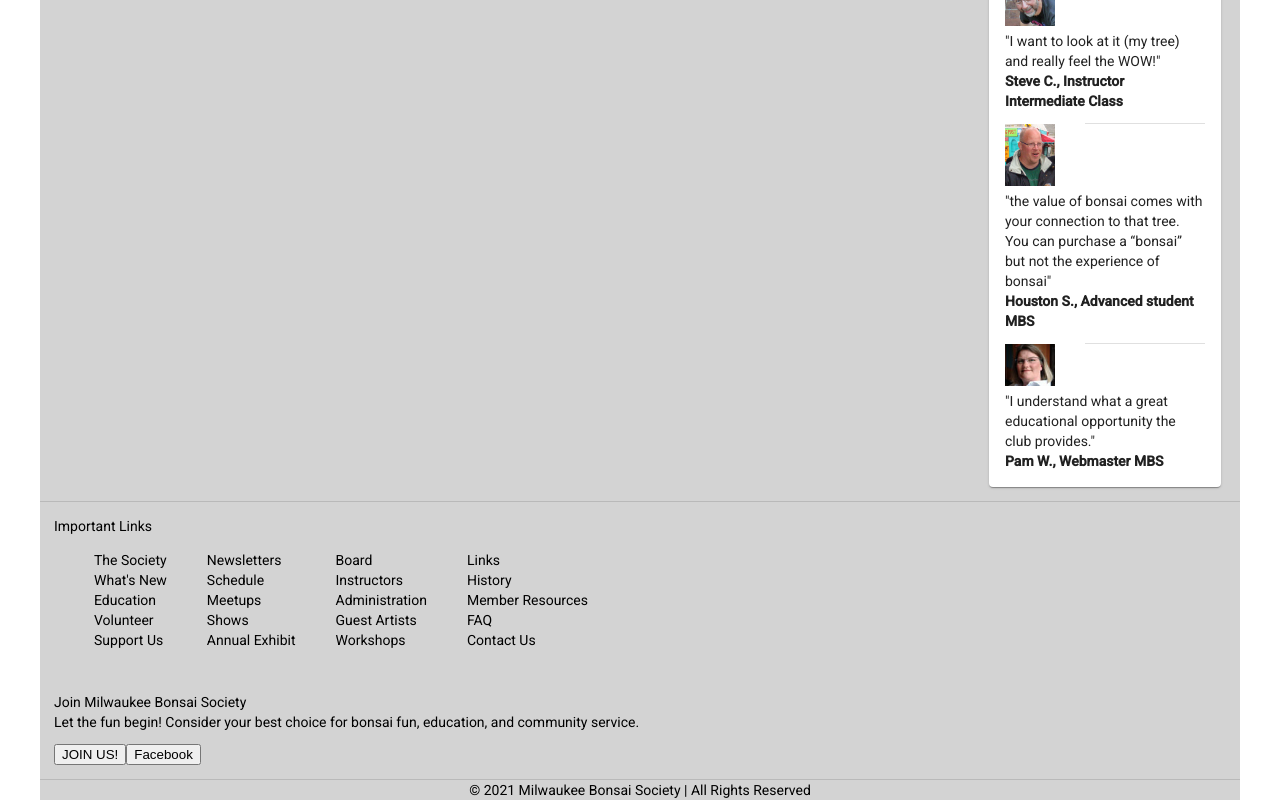
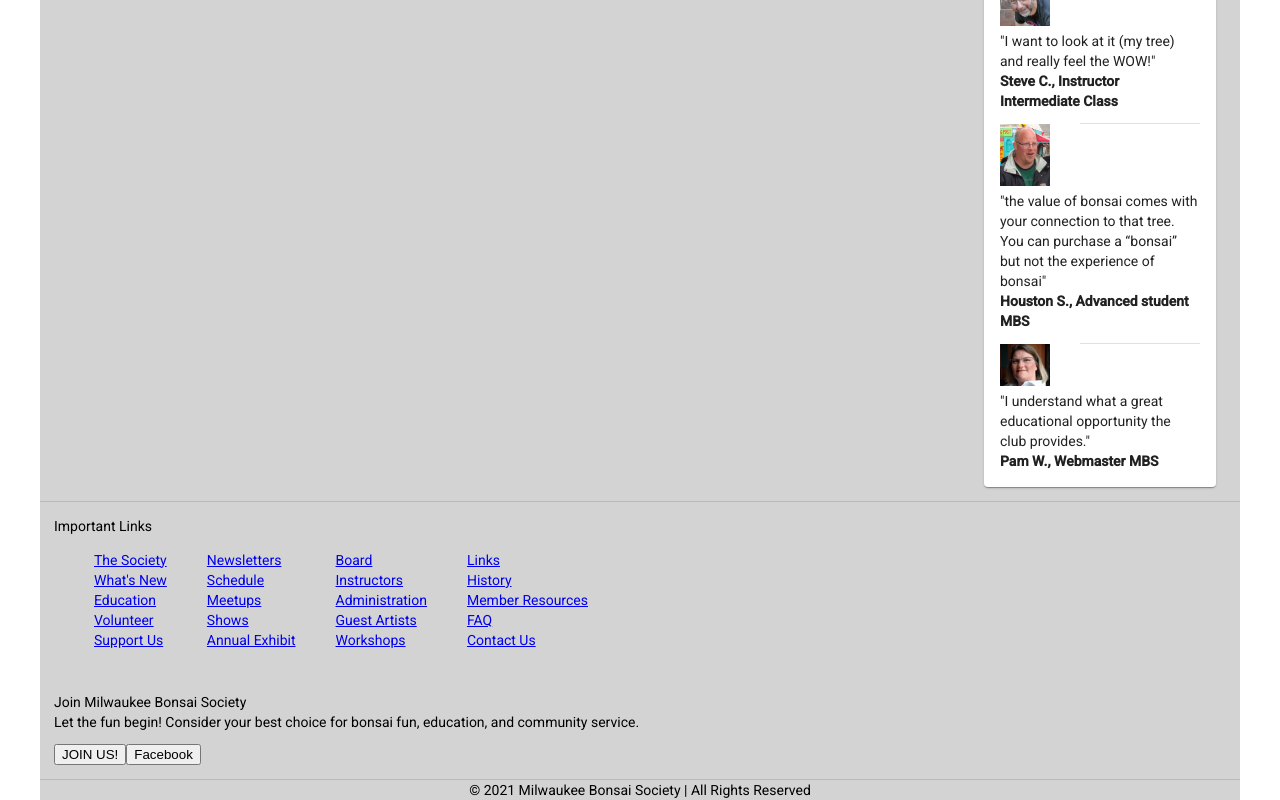
Before and after one commit to heinzja/milwaukee-bonsai-society-angular-mock-up, an Angular app: page /home in a window 1280 px wide. Shown: the part 1389-2189 px from the top of the page. Built offline with nearby package versions, Linux system fonts and the light colour scheme.

Commit message:
-- implemented footer links

```diff
--- a/src/app/content/home/home.component.html
+++ b/src/app/content/home/home.component.html
@@ -9,7 +9,7 @@
     <button>Go to MABA Symposium!</button>
   </div>
 
-  <div style="display: flex; flex-wrap: wrap; justify-content: space-evenly">
+  <div id="content">
     <mat-card style="width: 200px">
       <mat-card-title>Meetings and Demonstrations</mat-card-title>
       <mat-card-content>
--- a/src/app/content/home/home.component.scss
+++ b/src/app/content/home/home.component.scss
@@ -1,5 +1,11 @@
-
-
 mat-card {
   margin: 1em;
 }
+
+#content {
+  display: flex;
+  flex-wrap: wrap;
+  flex-direction: row;
+  align-content: center;
+  justify-content: center;
+}
--- a/src/app/footer/footer.component.html
+++ b/src/app/footer/footer.component.html
@@ -4,32 +4,32 @@
     <div id="footer-r">
         <div>Important Links</div>
         <ul>
-            <li>The Society</li>
-            <li>What's New</li>
-            <li>Education</li>
-            <li>Volunteer</li>
-            <li>Support Us</li>
+            <li><a href="https://www.milwaukeebonsai.org/mbs_society.html">The Society</a></li>
+            <li><a href="https://www.milwaukeebonsai.org/mbs_latest.html">What's New</a></li>
+            <li><a href="https://www.milwaukeebonsai.org/mbs_classes.html">Education</a></li>
+            <li><a href="https://www.milwaukeebonsai.org/mbs_volunteers.html">Volunteer</a></li>
+            <li><a href="https://www.milwaukeebonsai.org/mbs_support.html">Support Us</a></li>
         </ul>
         <ul>
-            <li>Newsletters</li>
-            <li>Schedule</li>
-            <li>Meetups</li>
-            <li>Shows</li>
-            <li>Annual Exhibit</li>
+            <li><a href="https://www.milwaukeebonsai.org/mbs_newsletters.html">Newsletters</a></li>
+            <li><a href="https://www.milwaukeebonsai.org/mbs_schedule.html">Schedule</a></li>
+            <li><a href="https://www.milwaukeebonsai.org/mbs_meetings.html">Meetups</a></li>
+            <li><a href="https://www.milwaukeebonsai.org/mbs_shows.html">Shows</a></li>
+            <li><a href="https://www.milwaukeebonsai.org/ae/index.html">Annual Exhibit</a></li>
         </ul>
         <ul>
-            <li>Board</li>
-            <li>Instructors</li>
-            <li>Administration</li>
-            <li>Guest Artists</li>
-            <li>Workshops</li>
+            <li><a href="https://www.milwaukeebonsai.org/mbs_board.html">Board</a></li>
+            <li><a href="https://www.milwaukeebonsai.org/mbs_instructors.html">Instructors</a></li>
+            <li><a href="https://www.milwaukeebonsai.org/mbs_staff.html">Administration</a></li>
+            <li><a href="https://www.milwaukeebonsai.org/mbs_artists.html">Guest Artists</a></li>
+            <li><a href="https://www.milwaukeebonsai.org/mbs_workshops.html">Workshops</a></li>
         </ul>
         <ul>
-            <li>Links</li>
-            <li>History</li>
-            <li>Member Resources</li>
-            <li>FAQ</li>
-            <li>Contact Us</li>
+            <li><a href="https://www.milwaukeebonsai.org/mbs_links.html">Links</a></li>
+            <li><a href="https://www.milwaukeebonsai.org/mbs_history.html">History</a></li>
+            <li><a href="https://www.milwaukeebonsai.org/mbs_membership.html">Member Resources</a></li>
+            <li><a href="https://www.milwaukeebonsai.org/mbs_meetings.html">FAQ</a></li>
+            <li><a href="https://www.milwaukeebonsai.org/mbs_contact.html">Contact Us</a></li>
         </ul>
     </div>
 
@@ -38,8 +38,8 @@
         <p>
             Let the fun begin! Consider your best choice for bonsai fun, education, and community service.
         </p>
-        <button>JOIN US!</button>
-        <button>Facebook</button>
+        <a href="http://www.milwaukeebonsai.org/docs/YC/MembershipApplication.pdf"><button>JOIN US!</button></a>
+        <a href="https://www.facebook.com/milwaukeebonsai.org/"><button>Facebook</button></a>
     </div>
 
     <mat-divider></mat-divider>
```
